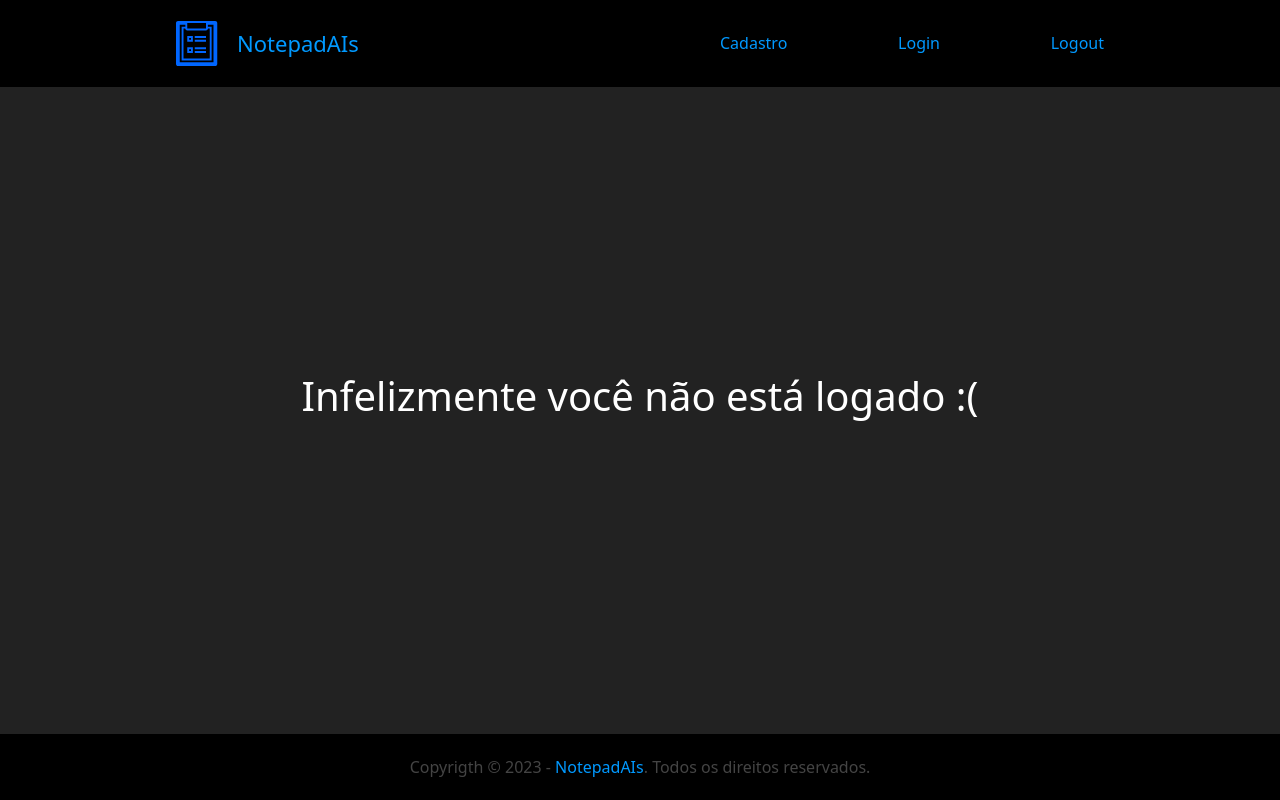
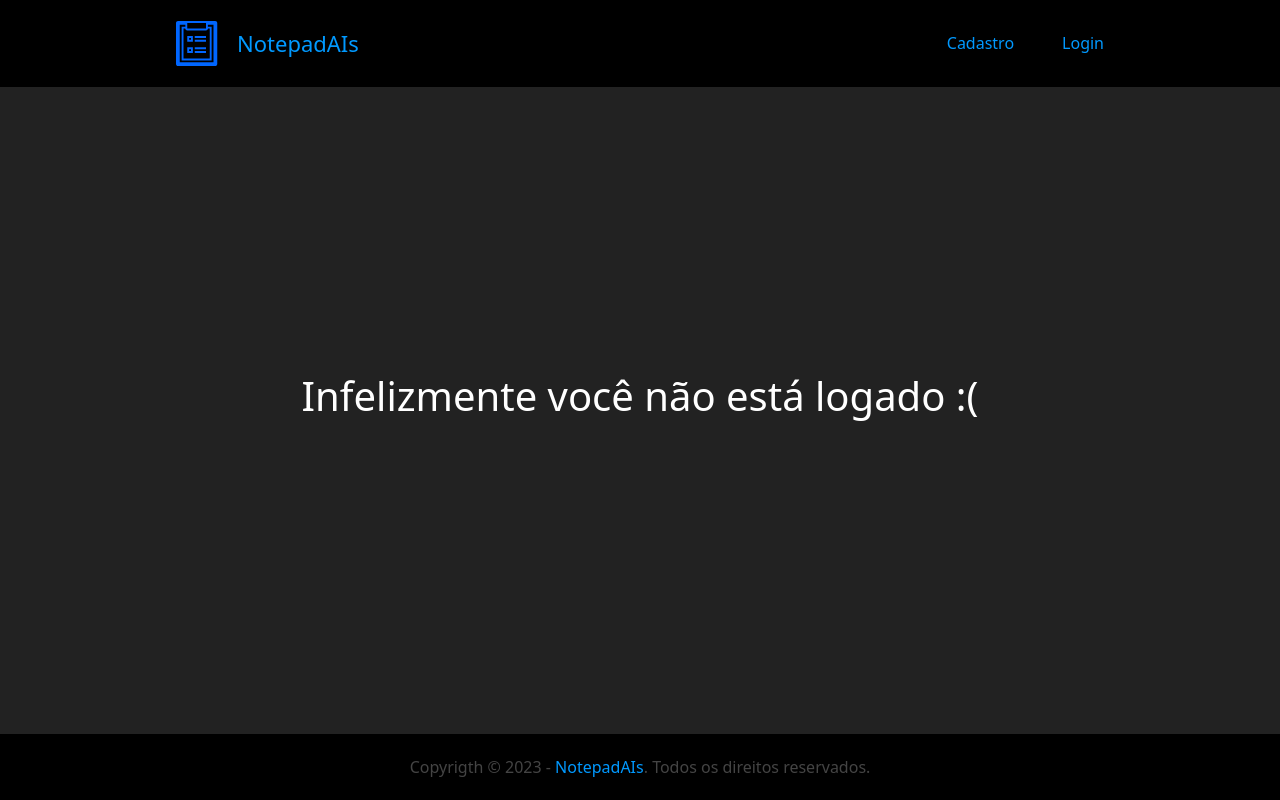
Before and after one commit to IslanP1/bloco-de-notas, a Django app: page / in a window 1280 px wide. Run offline with Django 4.2, Linux system fonts and the light colour scheme.

Commit message:
view: ajustando manu e adicioando interações de autenctificação

```diff
--- a/main/static/css/header.css
+++ b/main/static/css/header.css
@@ -37,7 +37,11 @@ header {
 .list-navegation {
     display: flex;
     flex-direction: row;
-    justify-content: space-between;
+    justify-content: right;
     list-style: none;
     margin: 0;
 }
+
+.list-navegation li {
+    margin-left: 3rem;
+}
--- a/main/templates/base.html
+++ b/main/templates/base.html
@@ -34,12 +34,15 @@
                     <li class="">
                         <a class="link" href="{% url 'cadastrar' %}">Cadastro</a>
                     </li>
+                    {% if user.is_authenticated %}
+                    <li class="">
+                        <a class="link" href="{% url 'deslogar' %}">Logout</a>
+                    </li>
+                    {% else %}
                     <li class="">
                         <a class="link" href="{% url 'logar' %}">Login</a>
                     </li>
-                    <li class="">
-                        <a class="link" href="{% url 'deslogar' %}">Logout</a>
-                    </li>
+                    {% endif %}
                 </ul>
             </div>
         </nav>
```
Also changed, not shown: db.sqlite3.
